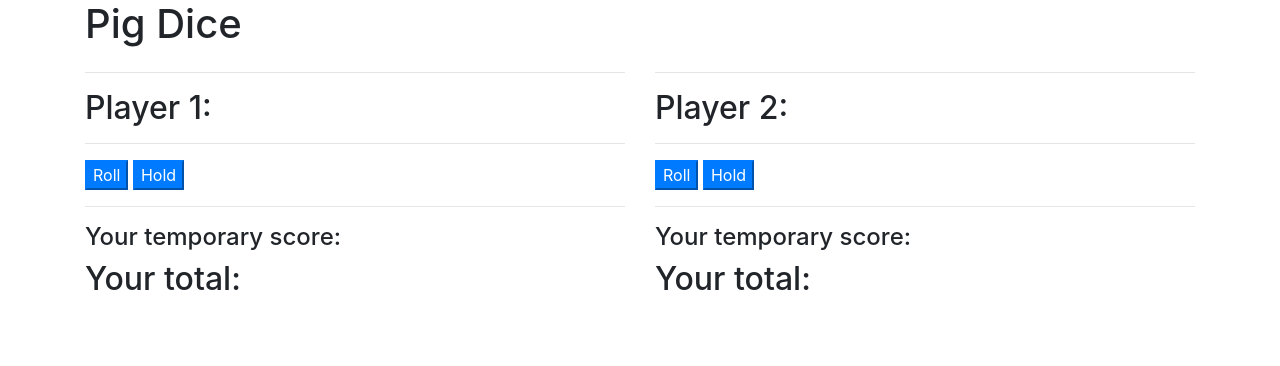
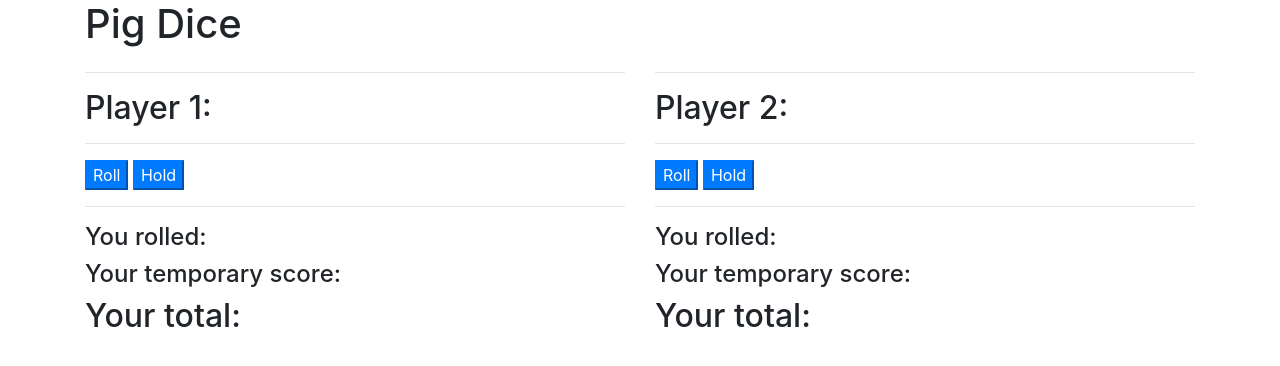
Before and after one commit to zsuzsannamangu/pigdice, a plain HTML site: page index.html in a window 1280 px wide. Drawn offline with nearby package versions, Linux system fonts and the light colour scheme.

```diff
--- a/index.html
+++ b/index.html
@@ -21,6 +21,9 @@
           <button type="button" class="btn2 btn-primary">Hold</button>
         </div>
         <hr>
+        <div id="player1rolledNumber">
+          <h4>You rolled: <span class="player1rolled"></span></h4>
+        </div>
         <div id="player1temporary">
           <h4>Your temporary score: <span class="player1temp"></span></h4>
         </div>
@@ -41,6 +44,9 @@
           <button type="button" class="btn4 btn-primary">Hold</button>
         </div>
         <hr>
+        <div id="player2rolledNumber">
+          <h4>You rolled: <span class="player2rolled"></span></h4>
+        </div>
         <div id="player2temporary">
           <h4>Your temporary score: <span class="player2temp"></span></h4>
         </div>
--- a/js/scripts.js
+++ b/js/scripts.js
@@ -54,6 +54,9 @@
     var player1temp = newPlayer.Roll();
     $(".player1temp").text(player1temp);
 
+    // var player1rolled = number
+    // $(".player1rolled").text(player1rolled);
+
   });
   $(".btn2").click(function() {
     // newPlayer.Hold();
```
